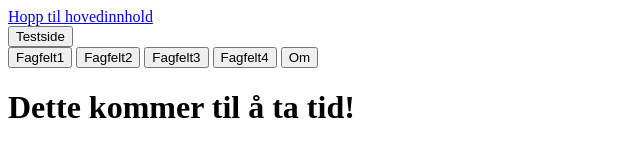
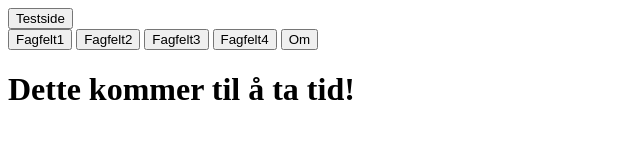
Before and after one commit to slangeplante/test, a plain HTML site: page index.html in a window 1280 px wide. Shown: the whole page, without its empty margins (0-640 px from the left). Drawn offline with Linux system fonts and the light colour scheme.

Commit message:
Update index.html

```diff
--- a/index.html
+++ b/index.html
@@ -4,6 +4,29 @@
 <head>
     <meta charset="UTF-8">
     <title>Testside</title>
+    <style>
+        .skip-link {
+            position: absolute;
+            left: -10000px;
+            top: auto;
+            width: 1px;
+            height: 1px;
+            overflow: hidden;
+        }
+
+        .skip-link:focus {
+            left: auto;
+            top: auto;
+            width: auto;
+            height: auto;
+            overflow: visible;
+            background-color: #333;
+            color: #fff;
+            padding: 5px;
+            text-align: center;
+            z-index: 1000;
+        }
+    </style>
 </head>
 <body>
     <a href="#main-content" class="skip-link">Hopp til hovedinnhold</a>
```
